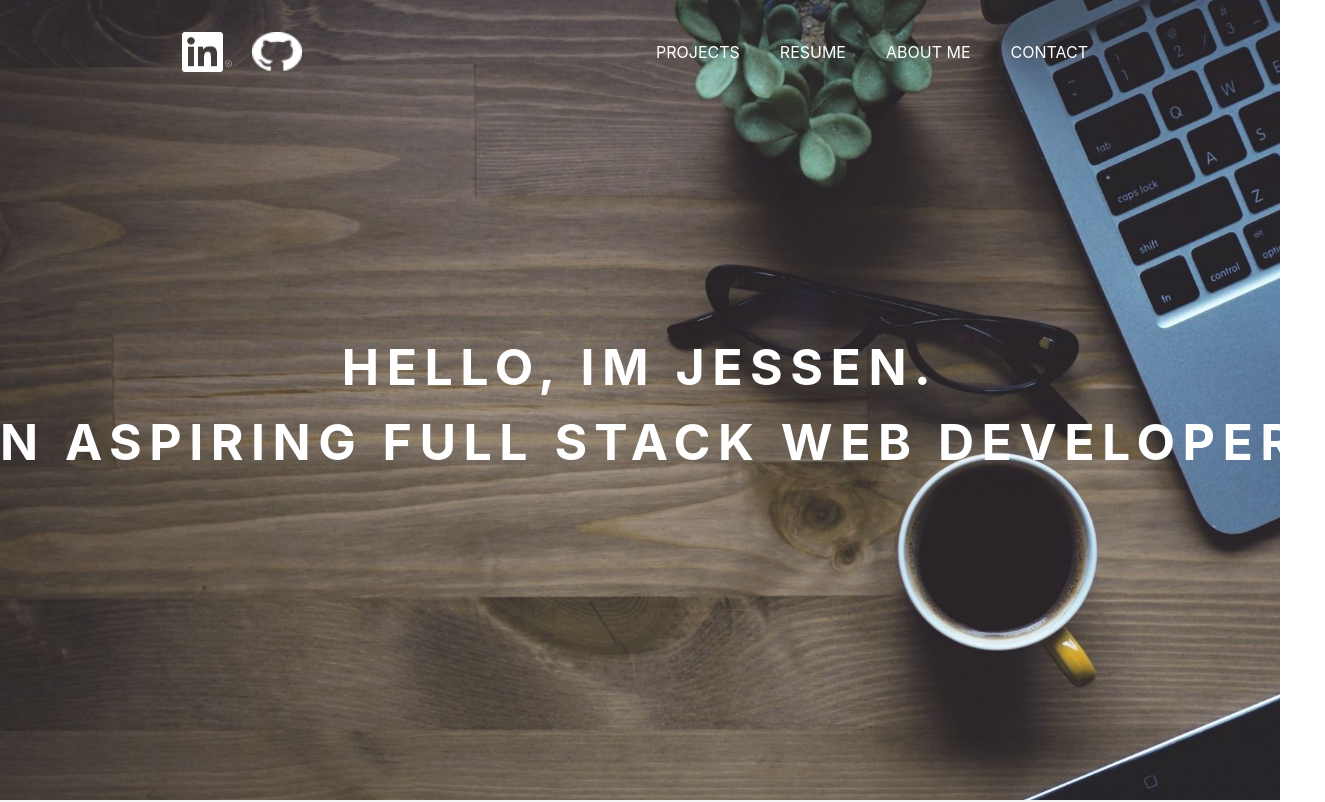
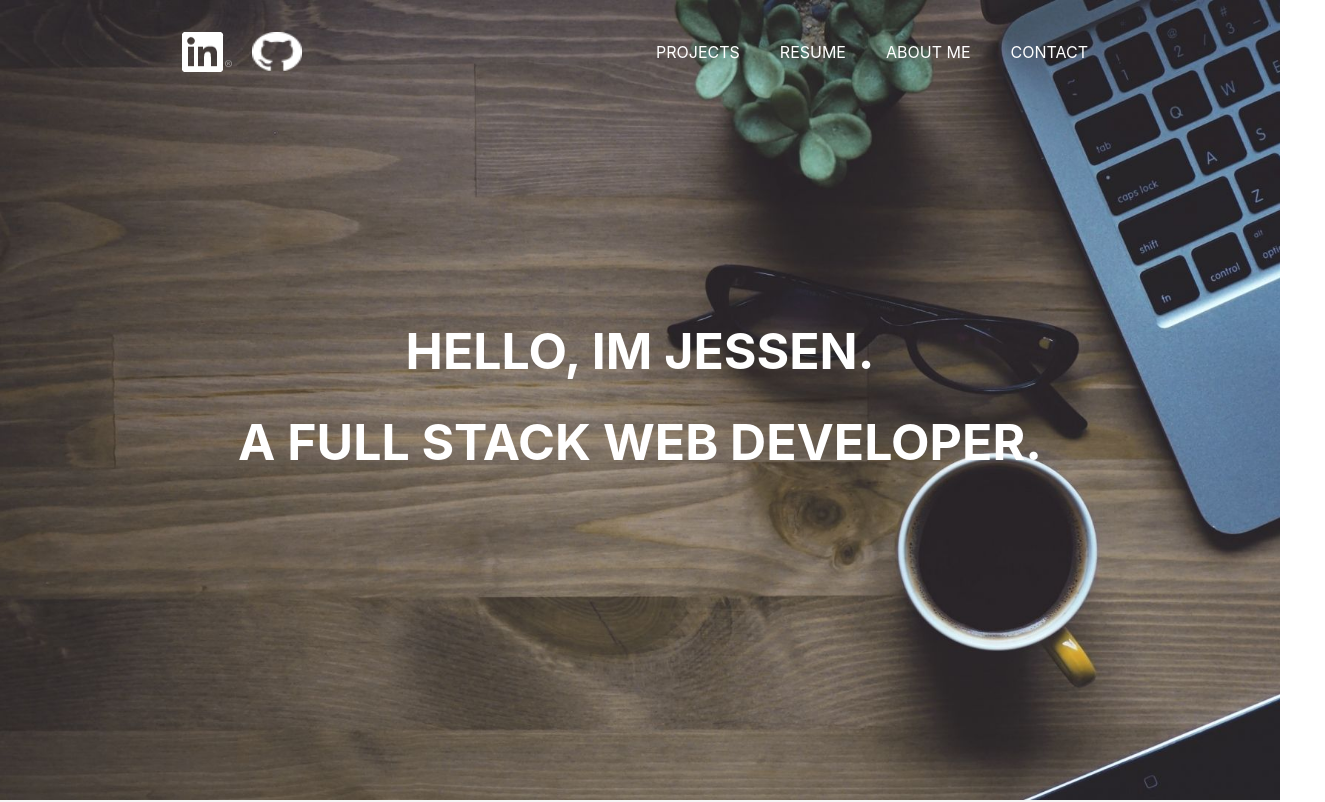
Before and after one commit to jessendasilva1/PersonalPortfolio, a React (Create React App) app in the folder client/: page / in a window 1280 px wide. Shown: the top 802 px of the page, 1325 px wide, since content can reach past the window. Built offline with nearby package versions, Linux system fonts and the light colour scheme.

Commit message:
bug changes

```diff
--- a/client/src/components/main/main.css
+++ b/client/src/components/main/main.css
@@ -137,18 +137,19 @@ p{
     margin: 10px;
 }
 
-.typewriter {
-    overflow: hidden; /* Ensures the content is not revealed until the animation */
-
-    white-space: nowrap; /* Keeps the content on a single line */
-    margin: 0 auto; /* Gives that scrolling effect as the typing happens */
-    letter-spacing: .15em; /* Adjust as needed */
+/*
+#typewriter {
+    overflow: hidden; /* Ensures the content is not revealed until the animation
+    white-space: nowrap; /* Keeps the content on a single line
+    margin: 0 auto; /* Gives that scrolling effect as the typing happens
+    letter-spacing: .15em; /* Adjust as needed
     animation:
-      typing 2.5s steps(40, end);
+      typing 2.5s steps(100, end);
   }
 
-  /* The typing effect */
+  /* The typing effect
   @keyframes typing {
-    from { width: 0 }
+    from { width: 0% }
     to { width: 100% }
   }
+*/
--- a/client/src/components/main/main.js
+++ b/client/src/components/main/main.js
@@ -23,9 +23,9 @@ class Main extends Component {
                 </div>
 
                 <div className="default">
-                    <div className="infoBoxMain">
-                        <p className="typewriter">Hello, Im Jessen.</p>
-                        <p className="typewriter">An aspiring Full Stack Web Developer.</p>
+                    <div className="infoBoxMain" >
+                        <p>Hello, Im Jessen.</p>
+                        <p>A Full Stack Web Developer.</p>
                     </div>
                 </div>
 
```
Also changed, not shown: 2 other files (tests, documents, lock files or other folders).
